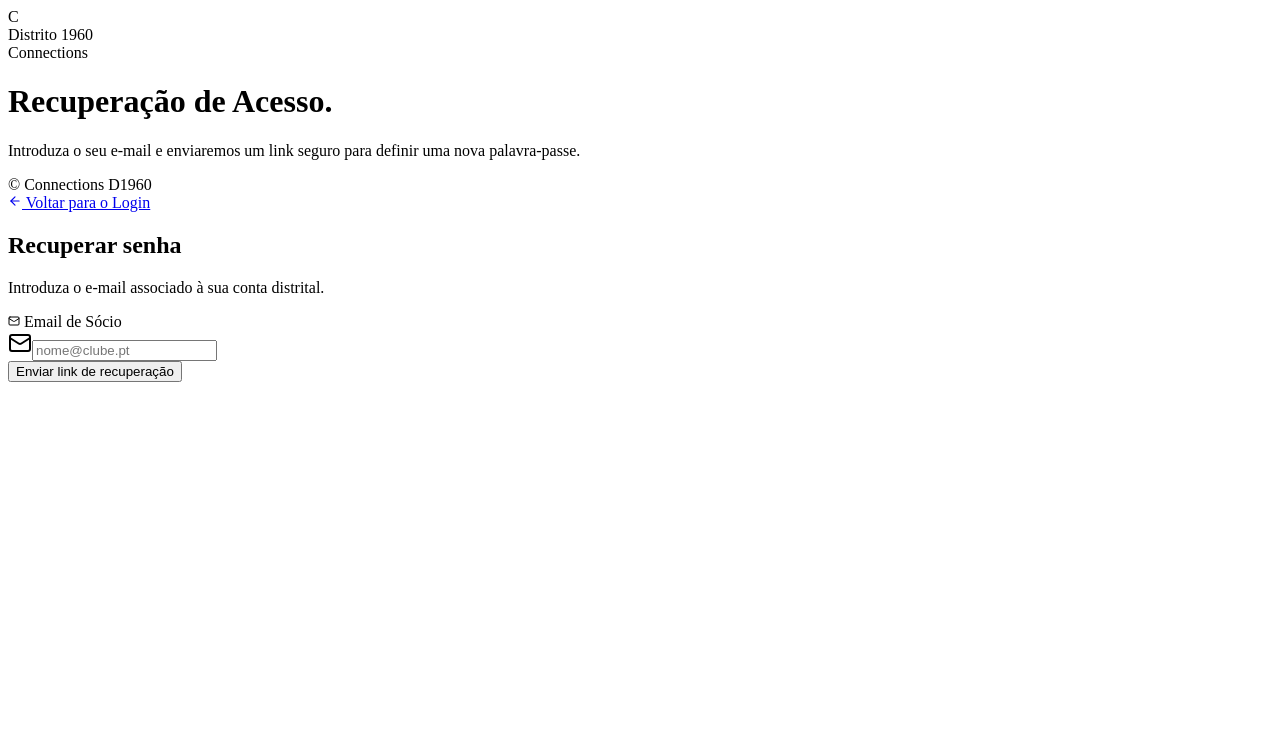
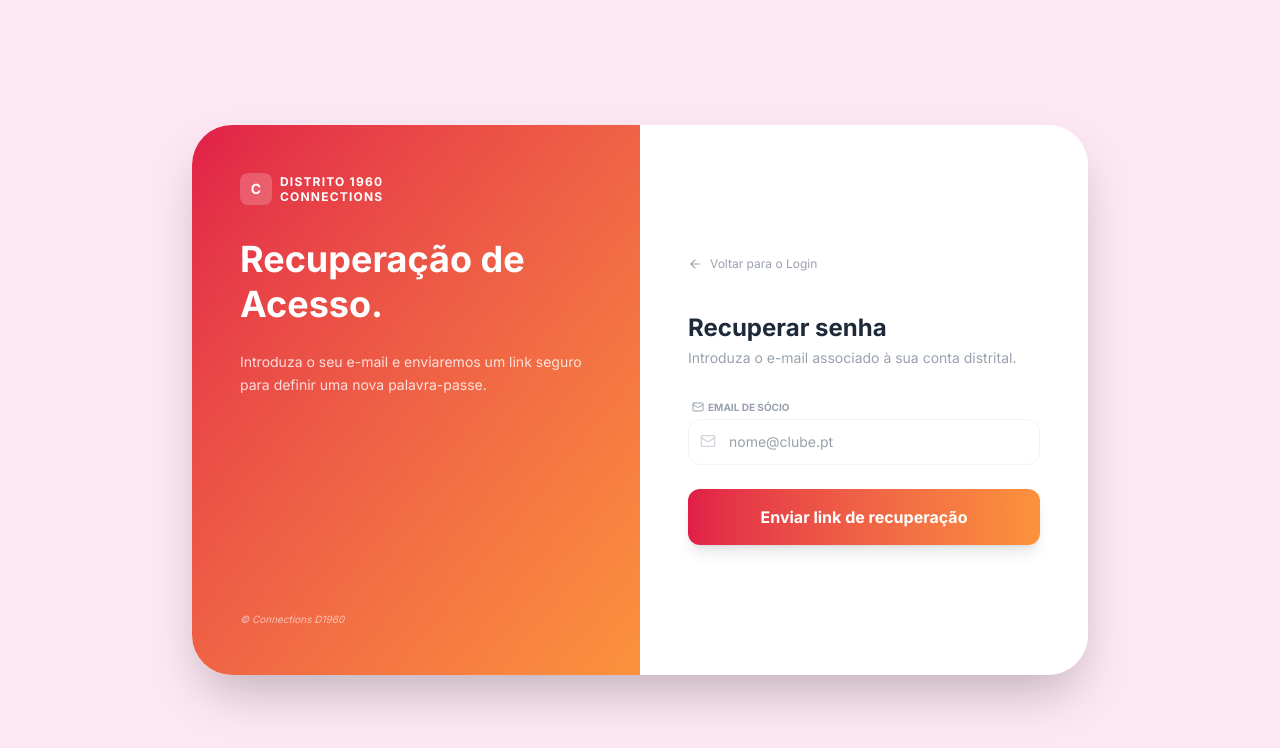
Before and after one commit to andrercrtc-hue/connections-d1960, a Next.js app: page /forgot-password in a window 1280 px wide. Shown: the top 748 px of the page. Built offline with nearby package versions, Linux system fonts and the light colour scheme; no server answers.

Commit message:
update redo

```diff
--- /dev/null
+++ b/app/layout.tsx
@@ -0,0 +1,25 @@
+// app/layout.tsx
+import "./globals.css"; // Se o ficheiro globals.css estiver na pasta app
+import { Inter } from "next/font/google";
+
+const inter = Inter({ subsets: ["latin"] });
+
+export const metadata = {
+  title: "Rotary Nexus - Distrito 1960",
+  description: "Portal de gestão distrital",
+};
+
+export default function RootLayout({
+  children,
+}: {
+  children: React.ReactNode;
+}) {
+  return (
+    <html lang="pt">
+      <body className={inter.className}>
+        {/* Aqui NÃO vai sidebar nem nav, apenas o children */}
+        {children}
+      </body>
+    </html>
+  );
+}
```
Also changed, not shown: app/(dashboard)/dashboard/layout.tsx (+5 -4 lines), app/forgot-password/page.tsx (renamed from app/(dashboard)/forgot-password/page.tsx).
